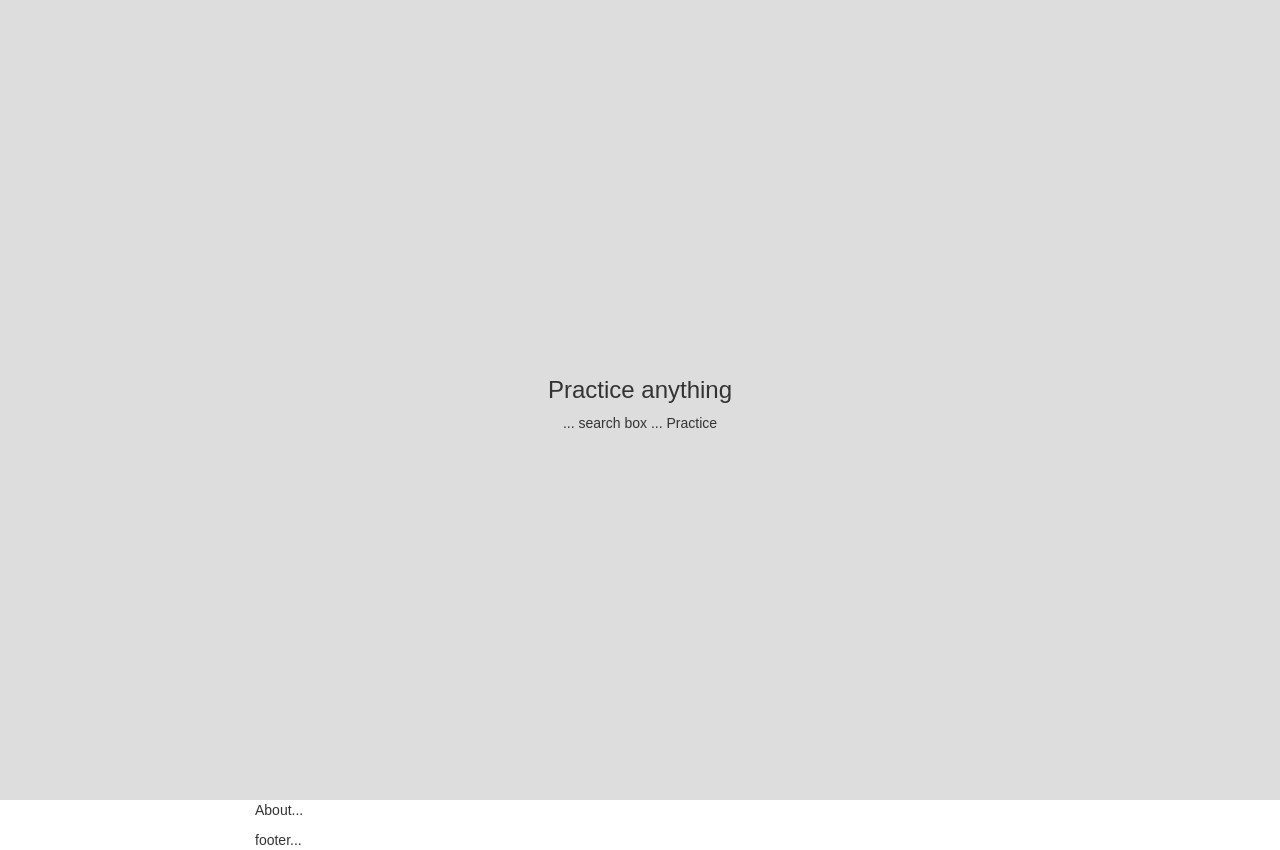
After one commit to effa/smartoo, a Django app: template smartoo/templates/smartoo/home.html in a window 1280 px wide. The commit adds this page. Run offline with Django 3.2, Linux system fonts and the light colour scheme; the template is opened without the code that fills it, so the values that code supplies are empty; parts of the project's set-up code (start-up, migrations or seed data) failed here and were passed over; some libraries are stand-ins or nearby versions.

Commit message:
some basic html and css (base, home)

```diff
--- /dev/null
+++ b/smartoo/static/smartoo.js
@@ -0,0 +1,5 @@
+// Main javascript file for the whole Smartoo site
+
+function mainController($scope) {
+    console.log('mainController');
+}
--- a/smartoo/static/style.css
+++ b/smartoo/static/style.css
@@ -3,40 +3,91 @@
 /* -------------------------------------------- */
 
 html, body {
-    position: absolute;
-    margin: 10;
+    position: relative;
     width: 100%;
     height: 100%;
 }
 
-h1 {
-    margin: 25px 0px;
+.container {
+  width: auto;
+  max-width: 800px;
+  /*min-height=100%;*/
+  /*padding: 0 15px;*/
 }
 
-
-#wheel {
-    margin: 10px 15px;
-    padding: 20px;
-    border: solid #aaaaaa 1px;
+.footer{
+    /*position: absolute;    */
+    /*bottom: 0;             */
+    /*width: 100%;           */
+    /*height: 60px;          */
+    /*background-color: #DFD;*/
+    /*padding: 10px 0;*/
 }
 
-p {
-    margin: 20px 0px 14px 0px;
+.full-page {
+    display: table;
+    position: relative;
+    width: 100%;
+    height: 100%;
+    /*background: url(../img/bg.jpg) no-repeat center center scroll;*/
+    background-color: #DDDDDD;
+    -webkit-background-size: cover;
+    -moz-background-size: cover;
+    background-size: cover;
+    -o-background-size: cover;
 }
+
+.vertical-center {
+    display: table-cell;
+    text-align: center;
+    vertical-align: middle;
+}
+
 
 /* -------------------------------------------- */
 /*         styles, fonts and colors             */
 /* -------------------------------------------- */
 
 body {
-    font-family: Helvetica, Arial, sans-serif;
-    color: #333333;
+    font-family: sans-serif;
 }
 
-h1 {
-    font-size: 40px;
-}
 
-p, label, input, button {
-    font-size: 20px;
-}
+/*html, body {                                      */
+/*    position: absolute;                           */
+/*    padding: 10;                                  */
+/*    /*width: 100%;                                */
+/*    height: 100%;*/                               */
+/*}                                                 */
+
+/*h1 {                                              */
+/*    padding: 5px;                                 */
+/*}                                                 */
+
+
+/*#wheel {                                          */
+/*    margin: 10px 15px;                            */
+/*    padding: 20px;                                */
+/*    border: solid #aaaaaa 1px;                    */
+/*}                                                 */
+
+/*p {                                               */
+/*    margin: 20px 0px 14px 0px;                    */
+/*}                                                 */
+
+/*[> -------------------------------------------- <]*/
+/*[>         styles, fonts and colors             <]*/
+/*[> -------------------------------------------- <]*/
+
+/*body {                                            */
+/*    font-family: Helvetica, Arial, sans-serif;    */
+/*    color: #333333;                               */
+/*}                                                 */
+
+/*h1 {                                              */
+/*    font-size: 40px;                              */
+/*}                                                 */
+
+/*p, label, input, button {                         */
+/*    font-size: 20px;                              */
+/*}                                                 */
--- a/smartoo/templates/smartoo/base.html
+++ b/smartoo/templates/smartoo/base.html
@@ -1,16 +1,29 @@
 <!DOCTYPE html>
-<html lang="en">
+<html lang="en" ng-app>
 <head>
     <title>{% block title %}Smartoo{% endblock %}</title>
+
+    <!-- AngularJS -->
+    <script src="http://ajax.googleapis.com/ajax/libs/angularjs/1.2.26/angular.min.js"></script>
+
+    <!-- styles -->
+    <link rel="stylesheet" href="http://maxcdn.bootstrapcdn.com/bootstrap/3.2.0/css/bootstrap.min.css">
+    <link rel="stylesheet" href="/static/style.css">
 </head>
 
-<body>
-    <div id="content">
-        {% block content %}{% endblock %}
+<body ng-controller="mainController">
+
+    <!-- TODO: robot, smartoo, neural networks theme, feedback, social buttons-->
+
+    {% block content %}{% endblock %}
+
+    <!-- TODO: sticky footer -->
+    <div class="container footer">
+      footer...
     </div>
 
-    <!-- static files -->
-    <link href="/static/style.css" rel="stylesheet">
-    {% block static-files %}{% endblock %}
+    <!-- javascript -->
+    <script src="/static/smartoo.js"></script>
+    {% block javascript %}{% endblock %}
 </body>
 </html>
--- /dev/null
+++ b/smartoo/templates/smartoo/home.html
@@ -0,0 +1,25 @@
+{% extends "smartoo/base.html" %}
+
+{% block title %}Smartoo{% endblock %}
+
+
+{% block content %}
+<div class="full-page">
+  <div class="vertical-center">
+      <h3>Practice anything</h3>
+      <p>... search box ... Practice</p>
+  </div>
+</div>
+
+<!-- TODO: text (about, Wiki and DBpedia, ...)-->
+<div class="container">
+  <p>
+  About...
+  </p>
+</div>
+{% endblock %}
+
+
+{% block javasript %}
+<!--<script src="/static/home.js"></script>-->
+{% endblock %}
--- a/smartoo/templates/smartoo/index.html
+++ b/smartoo/templates/smartoo/practice.html
@@ -13,6 +13,6 @@
 {% endblock %}
 
 
-{% block static-files %}
+{% block javascript %}
 <script src="/static/practice.js"></script>
 {% endblock %}
```
Also changed, not shown: smartoo/views.py (+3 -4 lines).
